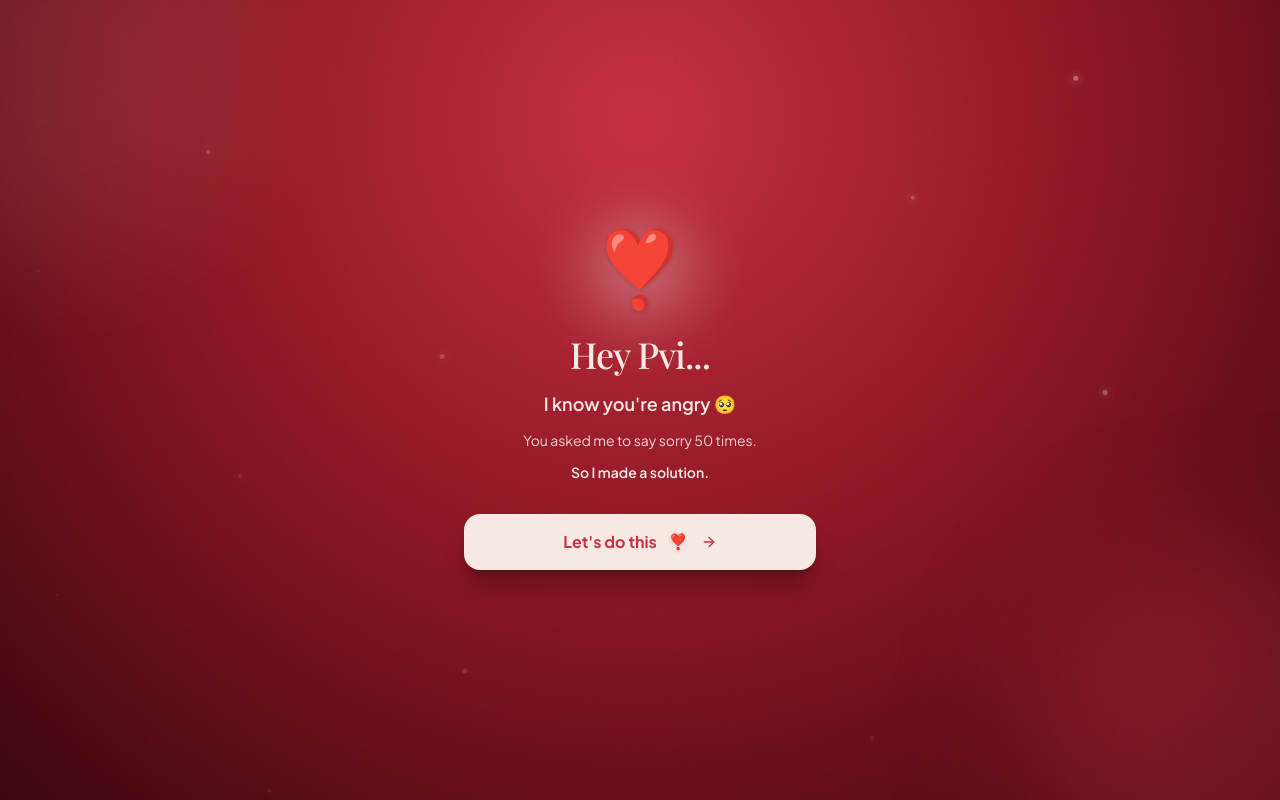
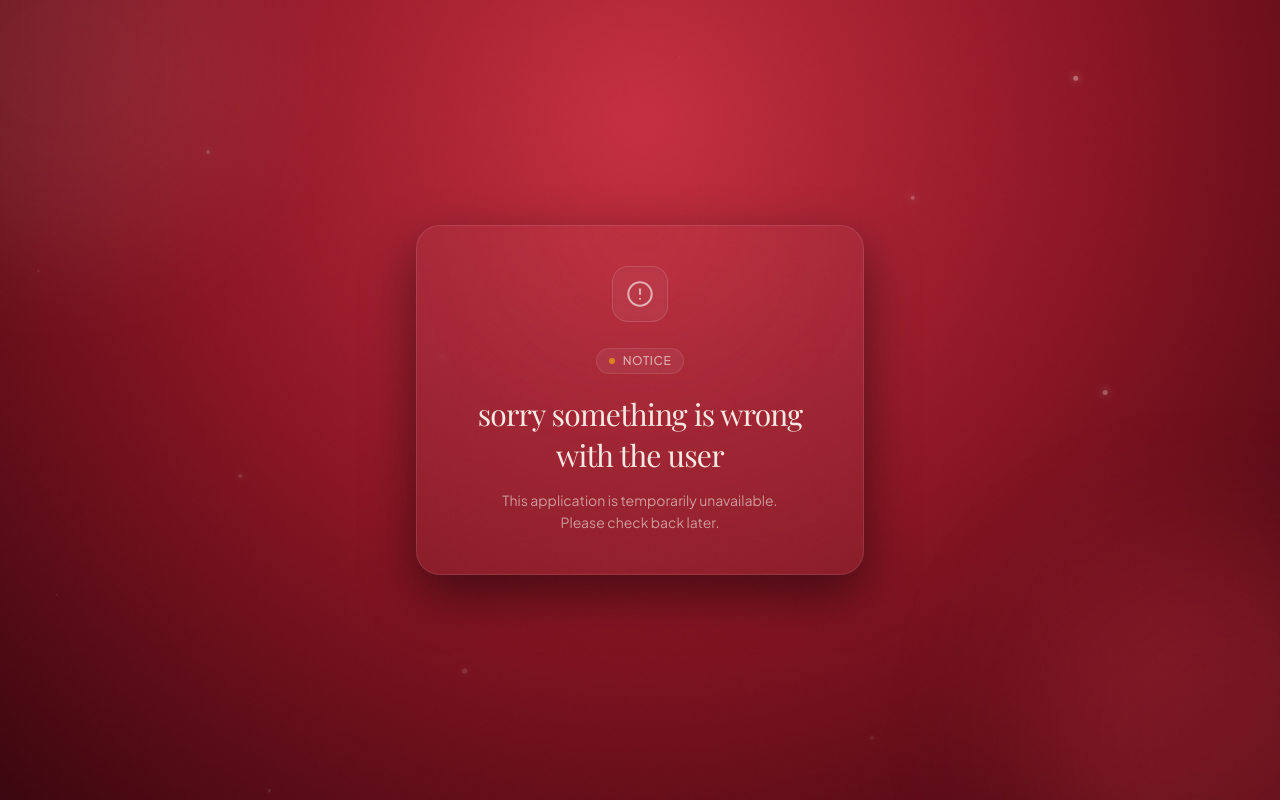
Before and after one commit to ajithyaasaf/sry, a Next.js app: page / in a window 1280 px wide. Built offline with nearby package versions, Linux system fonts and the light colour scheme; a web font is replaced by a local one.

Commit message:
code change

```diff
--- a/app/layout.tsx
+++ b/app/layout.tsx
@@ -3,6 +3,11 @@ import { Playfair_Display, Plus_Jakarta_Sans } from "next/font/google";
 import "./globals.css";
 import { AmbientParticles } from "@/components/effects/AmbientParticles";
 import { Grain } from "@/components/effects/Grain";
+import { ShutdownScreen } from "@/components/ShutdownScreen";
+
+// SHUTDOWN / MAINTENANCE TOGGLE
+// Set to "false" (or NEXT_PUBLIC_APP_SHUTDOWN=false in .env) to restore the full application anytime.
+const IS_SHUTDOWN = process.env.NEXT_PUBLIC_APP_SHUTDOWN !== "false";
 
 const playfair = Playfair_Display({
   variable: "--font-playfair",
@@ -26,8 +31,10 @@ export const viewport: Viewport = {
 };
 
 export const metadata: Metadata = {
-  title: "For Pvi ❤️ | A Very Serious Apology",
-  description: "I made a ridiculously elaborate website just because you asked for 50 sorries 😂❤️",
+  title: IS_SHUTDOWN ? "Notice" : "For Pvi ❤️ | A Very Serious Apology",
+  description: IS_SHUTDOWN
+    ? "Notice"
+    : "I made a ridiculously elaborate website just because you asked for 50 sorries 😂❤️",
   icons: {
     icon: "/emojis/heart.png",
   },
@@ -50,7 +57,7 @@ export default function RootLayout({
 
         {/* Content Container */}
         <div className="relative z-10 w-full min-h-screen flex flex-col justify-center">
-          {children}
+          {IS_SHUTDOWN ? <ShutdownScreen /> : children}
         </div>
       </body>
     </html>
--- /dev/null
+++ b/components/ShutdownScreen.tsx
@@ -0,0 +1,47 @@
+"use client";
+
+import { motion } from "framer-motion";
+import { AlertCircle } from "lucide-react";
+
+export function ShutdownScreen() {
+  return (
+    <main className="w-full min-h-screen flex items-center justify-center px-4 py-8 relative">
+      <motion.div
+        initial={{ opacity: 0, y: 18, scale: 0.98 }}
+        animate={{ opacity: 1, y: 0, scale: 1 }}
+        transition={{ duration: 0.6, ease: [0.16, 1, 0.3, 1] }}
+        className="w-full max-w-md mx-auto"
+      >
+        <div className="relative rounded-3xl p-8 sm:p-10 bg-white/[0.04] backdrop-blur-xl border border-white/10 shadow-[0_20px_50px_rgba(0,0,0,0.5)] text-center overflow-hidden">
+          {/* Subtle decorative glow */}
+          <div className="absolute -top-24 left-1/2 -translate-x-1/2 w-48 h-48 bg-[#C53041]/30 rounded-full blur-3xl pointer-events-none" />
+
+          {/* Status Indicator */}
+          <motion.div
+            initial={{ scale: 0.8, opacity: 0 }}
+            animate={{ scale: 1, opacity: 1 }}
+            transition={{ delay: 0.15, duration: 0.4 }}
+            className="w-14 h-14 mx-auto mb-6 rounded-2xl bg-white/[0.06] border border-white/15 flex items-center justify-center text-[#F5E9E2]/80 shadow-inner"
+          >
+            <AlertCircle className="w-7 h-7 stroke-[1.75]" />
+          </motion.div>
+
+          {/* Status pill */}
+          <div className="inline-flex items-center gap-2 px-3 py-1 rounded-full bg-white/[0.06] border border-white/10 text-xs font-medium text-[#F5E9E2]/70 tracking-wider uppercase mb-5">
+            <span className="w-1.5 h-1.5 rounded-full bg-amber-400/80 animate-pulse" />
+            Notice
+          </div>
+
+          {/* Main Message requested by user */}
+          <h1 className="font-serif text-2xl sm:text-3xl text-[#F5E9E2] font-normal leading-snug tracking-tight mb-3">
+            sorry something is wrong with the user
+          </h1>
+
+          <p className="text-sm text-[#F5E9E2]/60 font-sans max-w-xs mx-auto leading-relaxed">
+            This application is temporarily unavailable. Please check back later.
+          </p>
+        </div>
+      </motion.div>
+    </main>
+  );
+}
```
Also changed, not shown: 1 other file (tests, documents, lock files or other folders).
